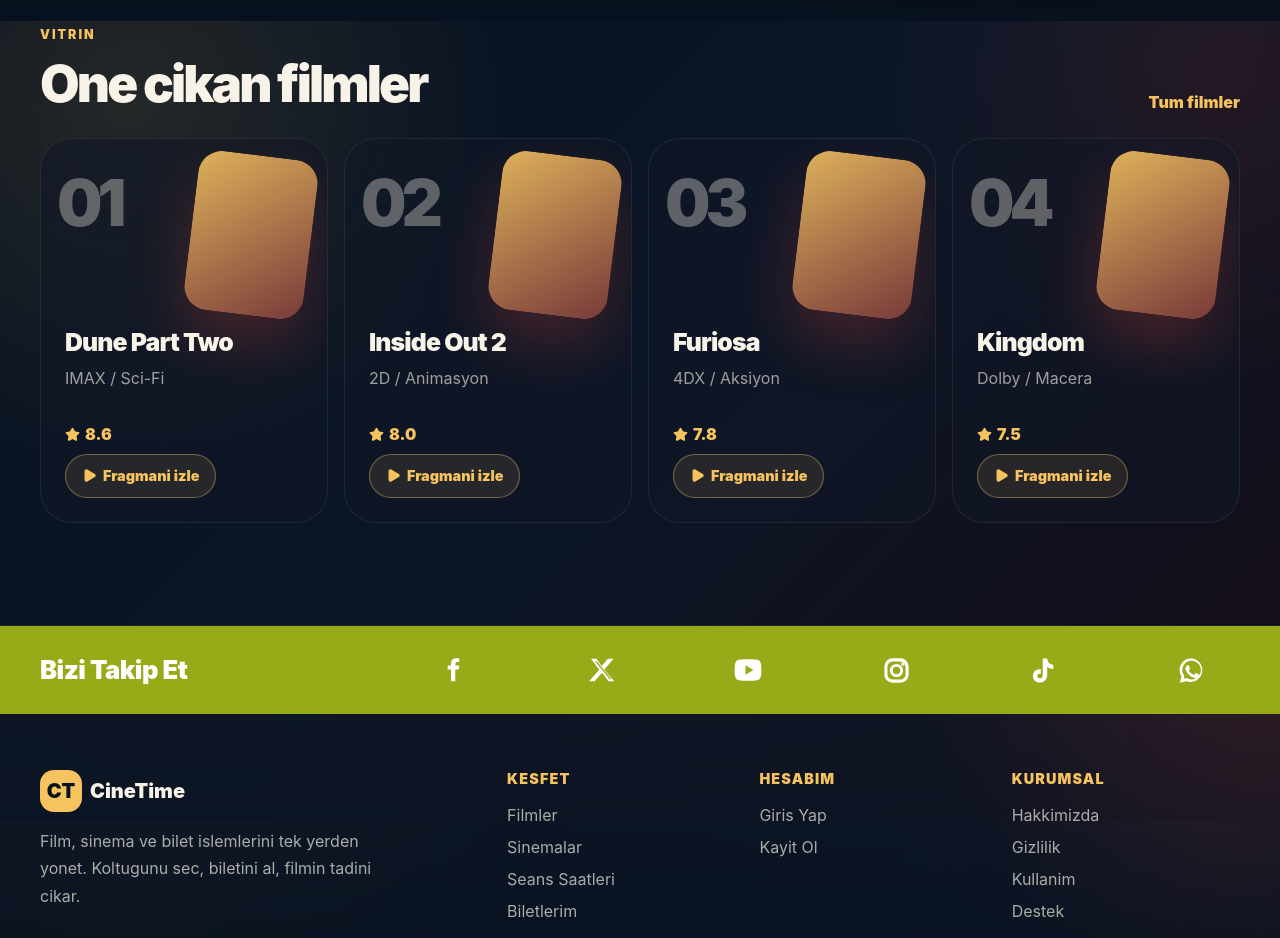
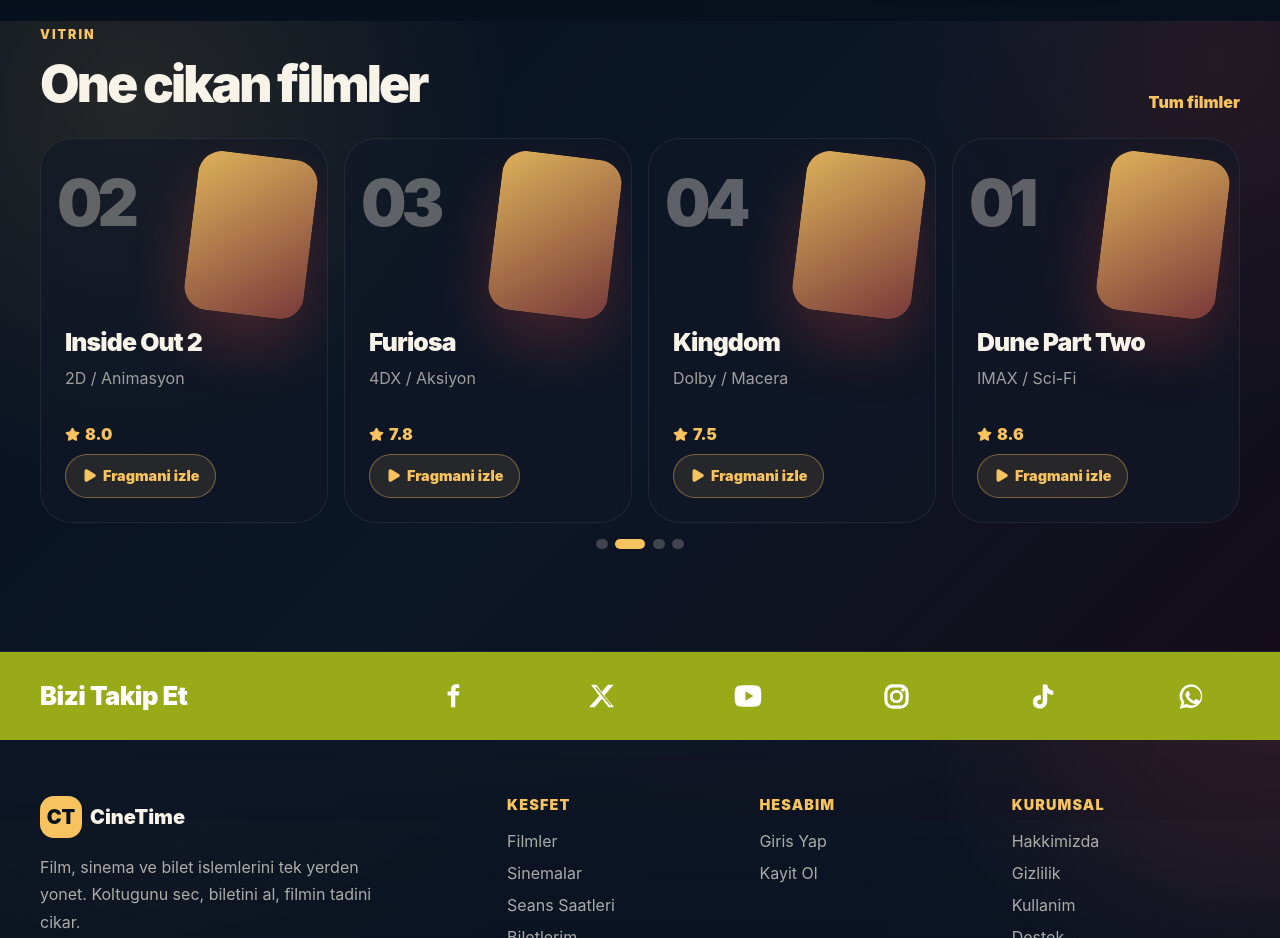
Before and after one commit to serkandezcan/cinetimefrontend, a Next.js app: page / in a window 1280 px wide. Shown: the part 780-1718 px from the top of the page. Built offline with nearby package versions, Linux system fonts and the light colour scheme; no server answers.

Commit message:
feat: add auto rotating movie showcase

```diff
--- /dev/null
+++ b/components/home/MovieCarousel.jsx
@@ -0,0 +1,113 @@
+"use client";
+
+import { useEffect, useMemo, useState } from "react";
+import Link from "next/link";
+import { Star } from "lucide-react";
+import TrailerButton from "../movies/TrailerButton/TrailerButton";
+import styles from "./movie-strip.module.scss";
+
+const SLIDE_INTERVAL_MS = 3500;
+const VISIBLE_CARD_COUNT = 4;
+
+function getPosterStyle(posterUrl) {
+  if (!posterUrl || !String(posterUrl).startsWith("http")) return undefined;
+
+  return {
+    backgroundImage: `linear-gradient(180deg, rgba(7, 17, 31, 0.05), rgba(7, 17, 31, 0.38)), url(${posterUrl})`,
+  };
+}
+
+function getMovieHref(movie) {
+  if (movie.href) return movie.href;
+  return movie.id ? `/movies/${movie.id}` : "/movies";
+}
+
+function getVisibleMovies(movies, activeIndex) {
+  if (!movies.length) return [];
+
+  const visibleCount = Math.min(VISIBLE_CARD_COUNT, movies.length);
+  return Array.from({ length: visibleCount }, (_, slotIndex) => {
+    const movieIndex = (activeIndex + slotIndex) % movies.length;
+    return movies[movieIndex];
+  });
+}
+
+export default function MovieCarousel({ movies = [] }) {
+  const [activeIndex, setActiveIndex] = useState(0);
+  const [isPaused, setIsPaused] = useState(false);
+  const canSlide = movies.length > 1;
+
+  useEffect(() => {
+    if (!canSlide || isPaused) return undefined;
+
+    const intervalId = window.setInterval(() => {
+      setActiveIndex((currentIndex) => (currentIndex + 1) % movies.length);
+    }, SLIDE_INTERVAL_MS);
+
+    return () => window.clearInterval(intervalId);
+  }, [canSlide, isPaused, movies.length]);
+
+  const visibleMovies = useMemo(
+    () => getVisibleMovies(movies, activeIndex),
+    [activeIndex, movies]
+  );
+
+  if (!visibleMovies.length) return null;
+
+  return (
+    <div
+      className={styles.carousel}
+      onMouseEnter={() => setIsPaused(true)}
+      onMouseLeave={() => setIsPaused(false)}
+      onFocus={() => setIsPaused(true)}
+      onBlur={() => setIsPaused(false)}
+    >
+      <div key={activeIndex} className={styles.movieGrid}>
+        {visibleMovies.map((movie, index) => {
+          const posterStyle = getPosterStyle(movie.posterUrl);
+          const rank = ((activeIndex + index) % movies.length) + 1;
+
+          return (
+            <Link
+              key={`${movie.id || movie.title}-${index}`}
+              href={getMovieHref(movie)}
+              className={styles.movieCard}
+            >
+              <span className={styles.rank}>{String(rank).padStart(2, "0")}</span>
+
+              <div
+                className={`${styles.posterGlow} ${posterStyle ? styles.hasPoster : ""}`}
+                style={posterStyle}
+              />
+
+              <h3>{movie.title}</h3>
+              <p>{[movie.specialHalls, movie.genre].filter(Boolean).join(" / ")}</p>
+
+              <div className={styles.cardFooter}>
+                <span className={styles.rating}>
+                  <Star size={15} fill="currentColor" />{" "}
+                  {movie.rating != null ? Number(movie.rating).toFixed(1) : "-"}
+                </span>
+                <TrailerButton movieTitle={movie.title} trailerUrl={movie.trailerUrl} />
+              </div>
+            </Link>
+          );
+        })}
+      </div>
+
+      {canSlide && (
+        <div className={styles.carouselDots} aria-label="One cikan film slaytlari">
+          {movies.map((movie, index) => (
+            <button
+              key={movie.id || movie.title || index}
+              type="button"
+              className={index === activeIndex ? styles.activeDot : ""}
+              onClick={() => setActiveIndex(index)}
+              aria-label={`${index + 1}. film grubunu goster`}
+            />
+          ))}
+        </div>
+      )}
+    </div>
+  );
+}
--- a/components/home/MovieStrip.jsx
+++ b/components/home/MovieStrip.jsx
@@ -1,7 +1,6 @@
 import Link from "next/link";
-import { Star } from "lucide-react";
-import TrailerButton from "../movies/TrailerButton/TrailerButton";
 import { getMovies } from "@/services/movie-service";
+import MovieCarousel from "./MovieCarousel";
 import styles from "./movie-strip.module.scss";
 
 const FALLBACK_MOVIES = [
@@ -39,19 +38,6 @@
   },
 ];
 
-function getPosterStyle(posterUrl) {
-  if (!posterUrl || !String(posterUrl).startsWith("http")) return undefined;
-
-  return {
-    backgroundImage: `linear-gradient(180deg, rgba(7, 17, 31, 0.05), rgba(7, 17, 31, 0.38)), url(${posterUrl})`,
-  };
-}
-
-function getMovieHref(movie) {
-  if (movie.href) return movie.href;
-  return movie.id ? `/movies/${movie.id}` : "/movies";
-}
-
 function buildFeaturedMovies(movies = []) {
   const featured = [];
   const seenTitles = new Set();
@@ -63,7 +49,7 @@
 
     seenTitles.add(titleKey);
     featured.push(movie);
-    if (featured.length === 4) return featured;
+    if (featured.length === 12) return featured;
   }
 
   for (const movie of FALLBACK_MOVIES) {
@@ -72,7 +58,7 @@
 
     seenTitles.add(titleKey);
     featured.push(movie);
-    if (featured.length === 4) return featured;
+    if (featured.length >= 4) return featured;
   }
 
   return featured;
@@ -83,7 +69,7 @@
 
   try {
     const { content } = await getMovies({
-      size: 4,
+      size: 12,
       sortBy: "createdAt",
       order: "DESC",
     });
@@ -106,39 +92,7 @@
         </Link>
       </div>
 
-      <div className={styles.movieGrid}>
-        {featuredMovies.map((movie, index) => {
-          const posterStyle = getPosterStyle(movie.posterUrl);
-
-          return (
-            <Link
-              key={movie.id || movie.title}
-              href={getMovieHref(movie)}
-              className={styles.movieCard}
-            >
-              <span className={styles.rank}>0{index + 1}</span>
-
-              <div
-                className={`${styles.posterGlow} ${posterStyle ? styles.hasPoster : ""}`}
-                style={posterStyle}
-              />
-
-              <h3>{movie.title}</h3>
-              <p>
-                {[movie.specialHalls, movie.genre].filter(Boolean).join(" / ")}
-              </p>
-
-              <div className={styles.cardFooter}>
-                <span className={styles.rating}>
-                  <Star size={15} fill="currentColor" />{" "}
-                  {movie.rating != null ? Number(movie.rating).toFixed(1) : "-"}
-                </span>
-                <TrailerButton movieTitle={movie.title} trailerUrl={movie.trailerUrl} />
-              </div>
-            </Link>
-          );
-        })}
-      </div>
+      <MovieCarousel movies={featuredMovies} />
     </section>
   );
 }
--- a/components/home/movie-strip.module.scss
+++ b/components/home/movie-strip.module.scss
@@ -28,10 +28,16 @@
   text-decoration: none;
 }
 
+.carousel {
+  position: relative;
+  overflow: hidden;
+}
+
 .movieGrid {
   display: grid;
   grid-template-columns: repeat(4, minmax(0, 1fr));
   gap: $space-3;
+  animation: movieCardsSlideIn 520ms ease both;
 }
 
 .movieCard {
@@ -69,12 +75,13 @@
     color: rgba($color-text, 0.62);
   }
 }
+
 .cardFooter {
   display: flex;
   flex-direction: column;
   align-items: flex-start;
   gap: $space-2;
-  margin-top: auto; // kart ne kadar uzasa da footer'i en alta yapistirir
+  margin-top: auto;
   padding-top: $space-3;
 }
 
@@ -107,10 +114,6 @@
   background-size: cover;
 }
 
-.posterImg {
-  object-fit: cover;
-}
-
 .rating {
   position: relative;
   z-index: 1;
@@ -119,6 +122,41 @@
   gap: 5px;
   color: $color-gold;
   font-weight: 900;
+}
+
+.carouselDots {
+  display: flex;
+  flex-wrap: wrap;
+  justify-content: center;
+  gap: 0.45rem;
+  margin-top: $space-3;
+
+  button {
+    width: 10px;
+    height: 10px;
+    border: 0;
+    border-radius: 999px;
+    background: rgba($color-text, 0.22);
+    cursor: pointer;
+    transition: width $transition-base, background $transition-base;
+  }
+
+  .activeDot {
+    width: 30px;
+    background: $color-gold;
+  }
+}
+
+@keyframes movieCardsSlideIn {
+  from {
+    opacity: 0;
+    transform: translateX(42px);
+  }
+
+  to {
+    opacity: 1;
+    transform: translateX(0);
+  }
 }
 
 @media (max-width: $breakpoint-lg) {
@@ -138,8 +176,13 @@
   }
 }
 
-.trailerButtonContainer {
+@media (prefers-reduced-motion: reduce) {
+  .movieGrid {
+    animation: none;
+  }
 
-
-
+  .carouselDots button,
+  .movieCard {
+    transition: none;
+  }
 }
```
